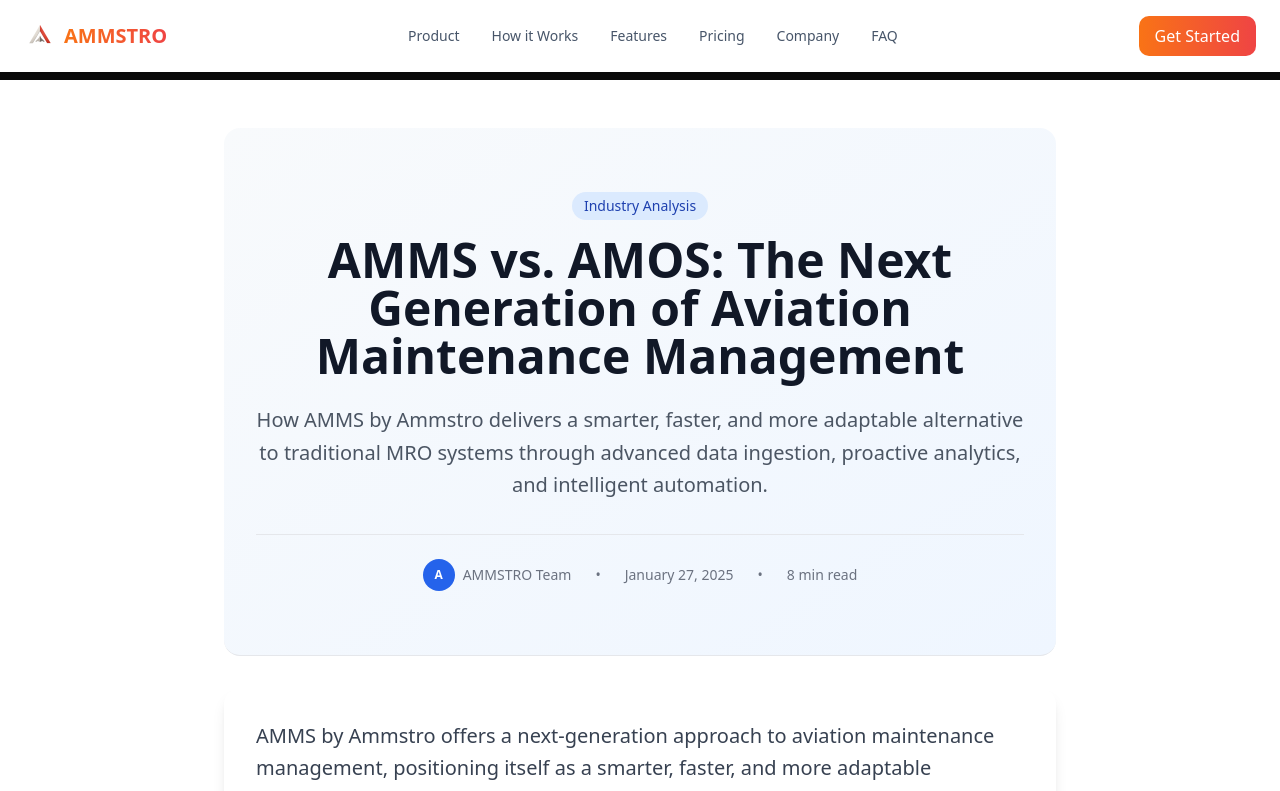
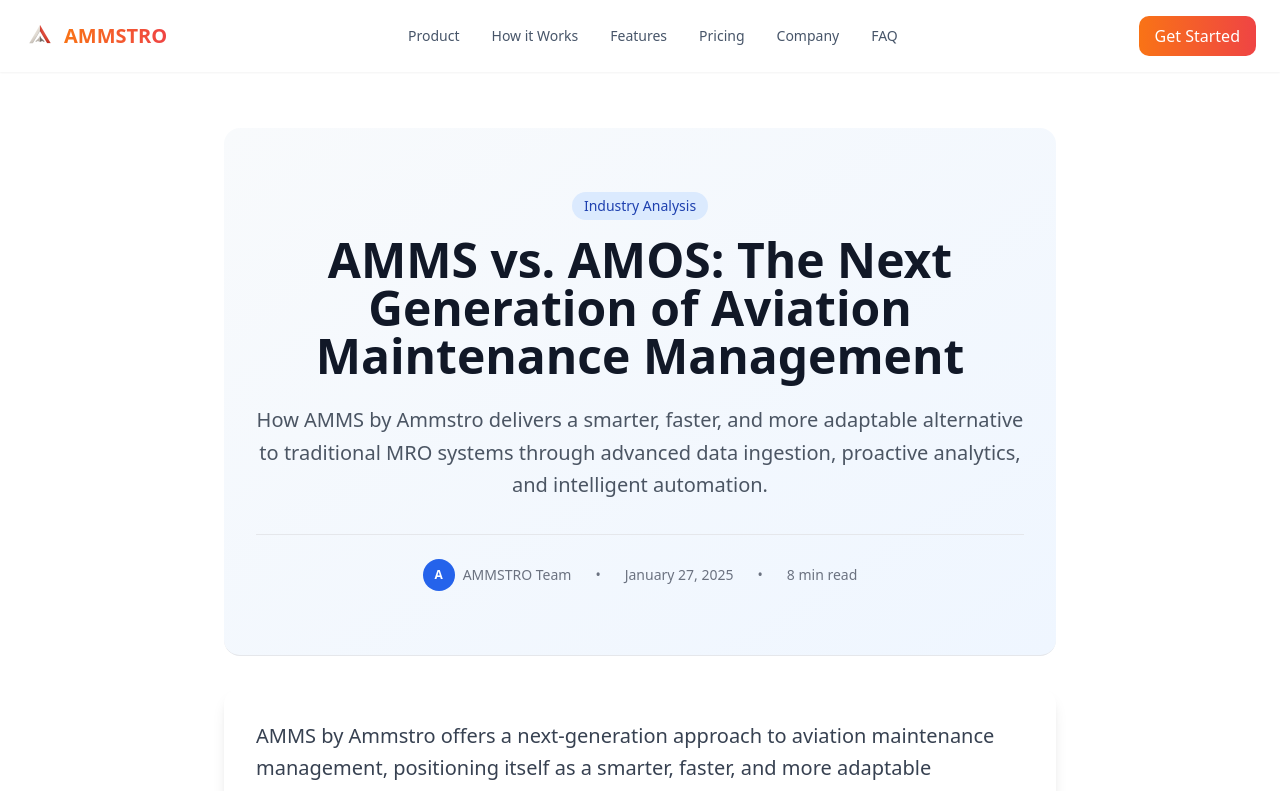
Before and after one commit to mhuzairi/ammstrov4, a React (Vite) app: page /blog in a window 1280 px wide. Shown: the top 791 px of the page. Built offline with nearby package versions, Linux system fonts and the light colour scheme.

Commit message:
Fix blog page black background issue with negative margin approach

```diff
--- a/src/Blog.jsx
+++ b/src/Blog.jsx
@@ -32,7 +32,7 @@
   };
 
   return (
-    <div className="min-h-screen bg-white text-slate-900">
+    <div className="min-h-screen bg-white text-slate-900" style={{marginTop: '-10px', paddingTop: '10px'}}>
       {/* Navigation - Same as main page */}
       <header className="fixed top-0 left-0 right-0 z-50 bg-white shadow-sm">
         <div className="max-w-7xl mx-auto px-6">
@@ -502,7 +502,6 @@
                   <li><a href="#" className="text-slate-400 hover:text-white">Updates</a></li>
                 </ul>
               </div>
-
               <div>
                 <h3 className="text-white font-bold mb-4">Company</h3>
                 <ul className="space-y-2">
@@ -513,7 +512,6 @@
                   <li><a href="mailto:business@ammstro.com?subject=Contact Inquiry" className="text-slate-400 hover:text-white">Contact</a></li>
                 </ul>
               </div>
-
               <div>
                 <h3 className="text-white font-bold mb-4">Resources</h3>
                 <ul className="space-y-2">
```
